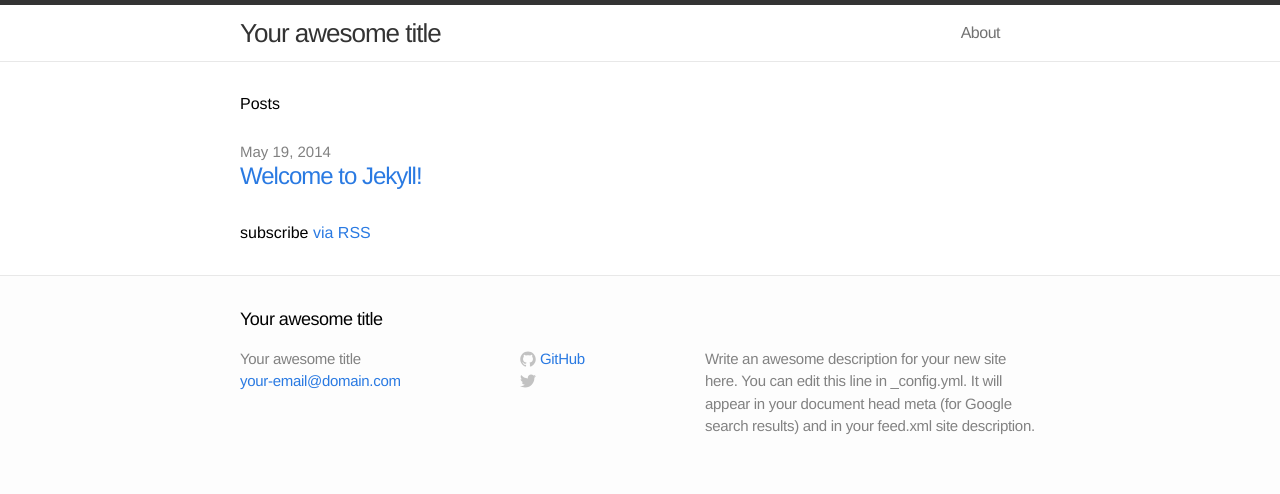
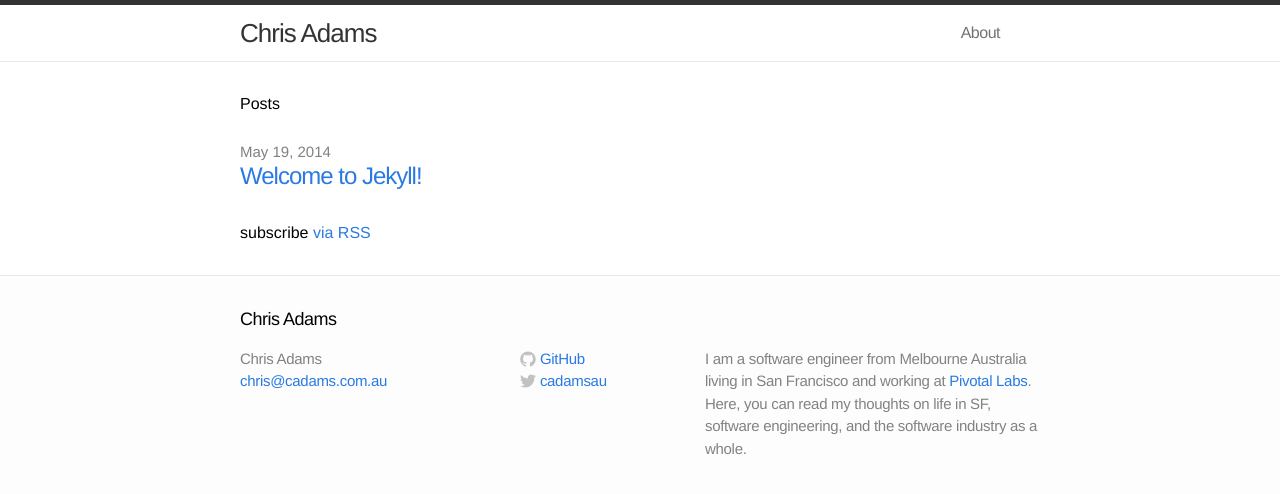
Before and after one commit to thecadams/thecadams.github.io, a Jekyll site: the page built from index.html, in a window 1280 px wide. Shown: the top 494 px of the page. Built offline with Jekyll 4.4.1, drawn with Linux system fonts in a browser that asks for light colours.

Commit message:
Updated config

```diff
--- a/_config.yml
+++ b/_config.yml
@@ -1,9 +1,11 @@
 # Site settings
-title: Your awesome title
-email: your-email@domain.com
-description: "Write an awesome description for your new site here. You can edit this line in _config.yml. It will appear in your document head meta (for Google search results) and in your feed.xml site description."
+title: Chris Adams
+email: chris@cadams.com.au
+description: "I am a software engineer from Melbourne Australia living in San Francisco and working at <a href='//www.pivotallabs.com'>Pivotal Labs</a>. Here, you can read my thoughts on life in SF, software engineering, and the software industry as a whole."
 baseurl: ""
-url: "http://yourdomain.com"
+url: "http://www.cadams.com.au"
+github: thecadams
+twitter: cadamsau
 
 # Build settings
 markdown: kramdown
```
